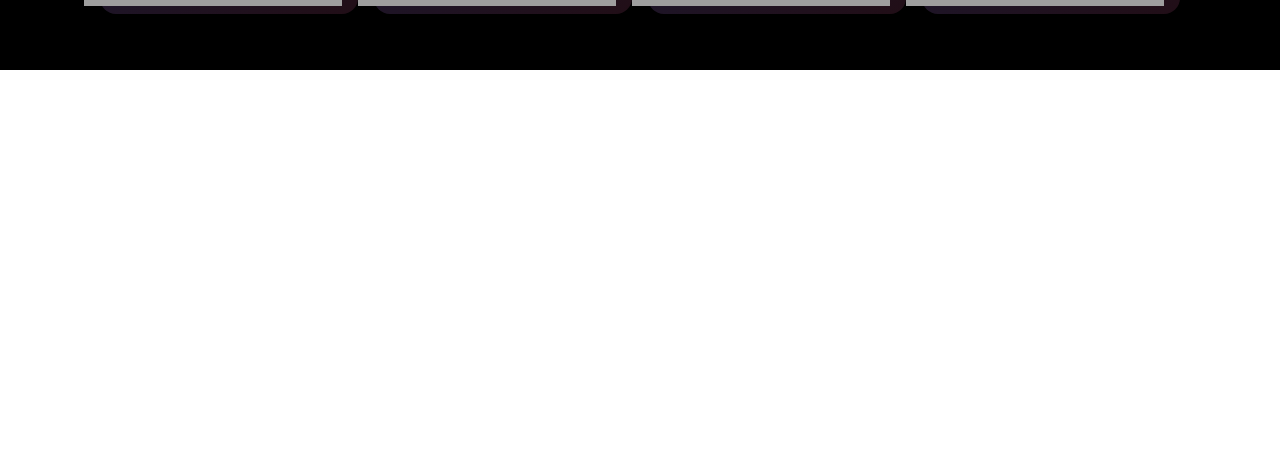
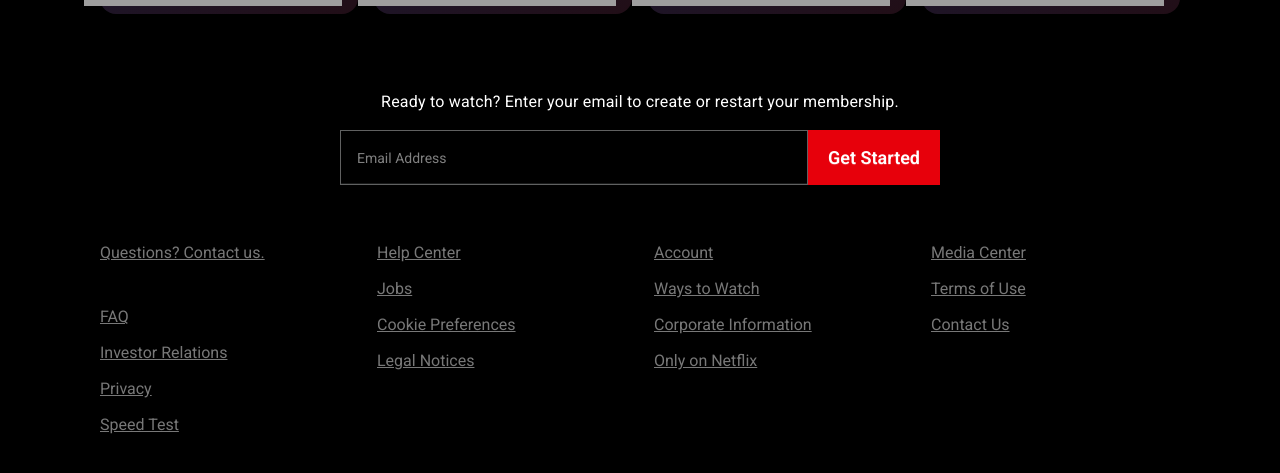
Before and after one commit to Hasnine670817/movies-website, a React (Vite) app: page / in a window 1280 px wide. Shown: the part 1451-1924 px from the top of the page. Before the commit the page ends 1521 px from the top, so only its background shows below. Built offline with nearby package versions, Linux system fonts and the light colour scheme; grey boxes are pictures that could not be loaded.

Commit message:
footer section done

```diff
--- a/src/Components/Footer.jsx
+++ b/src/Components/Footer.jsx
@@ -1,10 +1,93 @@
-import React from 'react';
 
 const Footer = () => {
     return (
-        <div>
+        <footer className="pb-8">
+            <div className='container-custom'>
+                <div className="pb-14 pt-5 text-center">
+                    <p className='text-xs md:text-sm xl:text-base tracking-[0.2px] text-center text-white'>Ready to watch? Enter your email to create or restart your membership.</p>
+                    <form className='max-w-[400px] md:max-w-[480px] xl:max-w-[600px] mx-auto pt-4' onClick={(e) => e.preventDefault()}>
+                        <fieldset>
+                            <div className="join w-full block md:inline-flex">
+                                <input
+                                    type="email"
+                                    placeholder="Email Address"
+                                    className="input input-bordered w-full h-[40px] xl:h-[55px] px-4 bg-black/50 border border-[#606161] focus-within:border-red-500 text-white" />
+                                <button className="btn border-0 shadow-none text-white text-lg md:text-lg h-[40px] xl:h-[55px] px-5 bg-red-600 hover:bg-red-700 mt-4 md:mt-0">Get Started</button>
+                            </div>
+                        </fieldset>
+                    </form>
+                </div>
 
-        </div>
+                <div className="grid grid-cols-2 md:grid-cols-4 gap-7 text-sm lg:text-base">
+                    <div>
+                        <ul className="text-[#F0F0F0]/50 mb-3 md:mb-10">
+                            <li>
+                                <a href="#" className="underline hover:no-underline">Questions? Contact us.</a>
+                            </li>
+                        </ul>
+                        <ul className="text-[#F0F0F0]/50">
+                            <li>
+                                <a href="#" className="underline hover:no-underline mb-3">FAQ</a>
+                            </li>
+                            <li>
+                                <a href="#" className="underline hover:no-underline mb-3">Investor Relations</a>
+                            </li>
+                            <li>
+                                <a href="#" className="underline hover:no-underline mb-3">Privacy</a>
+                            </li>
+                            <li>
+                                <a href="#" className="underline hover:no-underline mb-3">Speed Test</a>
+                            </li>
+                        </ul>
+                    </div>
+                    <div>
+                        <ul className="text-[#F0F0F0]/50">
+                            <li>
+                                <a href="#" className="underline hover:no-underline mb-3">Help Center</a>
+                            </li>
+                            <li>
+                                <a href="#" className="underline hover:no-underline mb-3">Jobs</a>
+                            </li>
+                            <li>
+                                <a href="#" className="underline hover:no-underline mb-3">Cookie Preferences</a>
+                            </li>
+                            <li>
+                                <a href="#" className="underline hover:no-underline mb-3">Legal Notices</a>
+                            </li>
+                        </ul>
+                    </div>
+                    <div>
+                        <ul className="text-[#F0F0F0]/50">
+                            <li>
+                                <a href="#" className="underline hover:no-underline mb-3">Account</a>
+                            </li>
+                            <li>
+                                <a href="#" className="underline hover:no-underline mb-3">Ways to Watch</a>
+                            </li>
+                            <li>
+                                <a href="#" className="underline hover:no-underline mb-3">Corporate Information</a>
+                            </li>
+                            <li>
+                                <a href="#" className="underline hover:no-underline mb-3">Only on Netflix</a>
+                            </li>
+                        </ul>
+                    </div>
+                    <div>
+                        <ul className="text-[#F0F0F0]/50">
+                            <li>
+                                <a href="#" className="underline hover:no-underline mb-3">Media Center</a>
+                            </li>
+                            <li>
+                                <a href="#" className="underline hover:no-underline mb-3">Terms of Use</a>
+                            </li>
+                            <li>
+                                <a href="#" className="underline hover:no-underline mb-3">Contact Us</a>
+                            </li>
+                        </ul>
+                    </div>
+                </div>
+            </div>
+        </footer>
     );
 };
 
```
